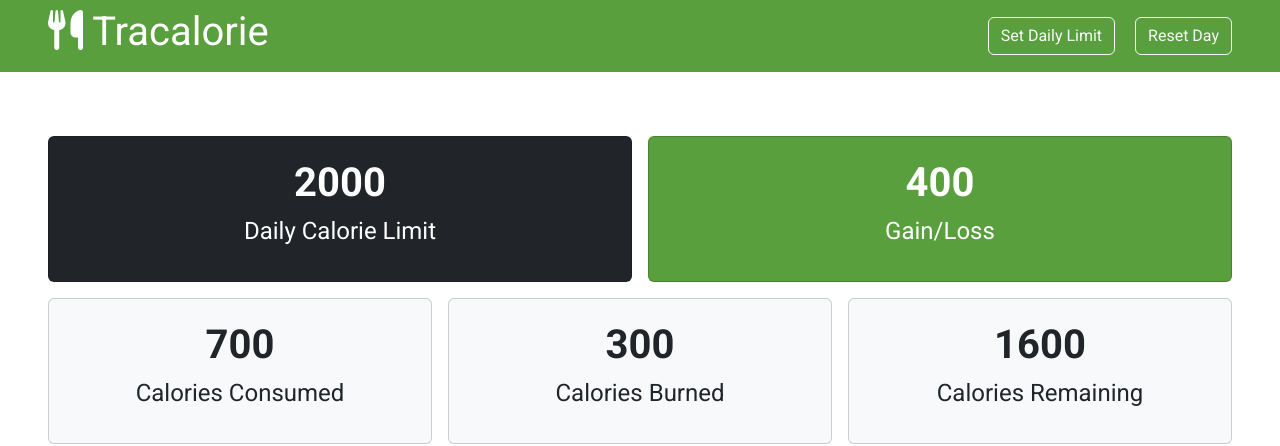
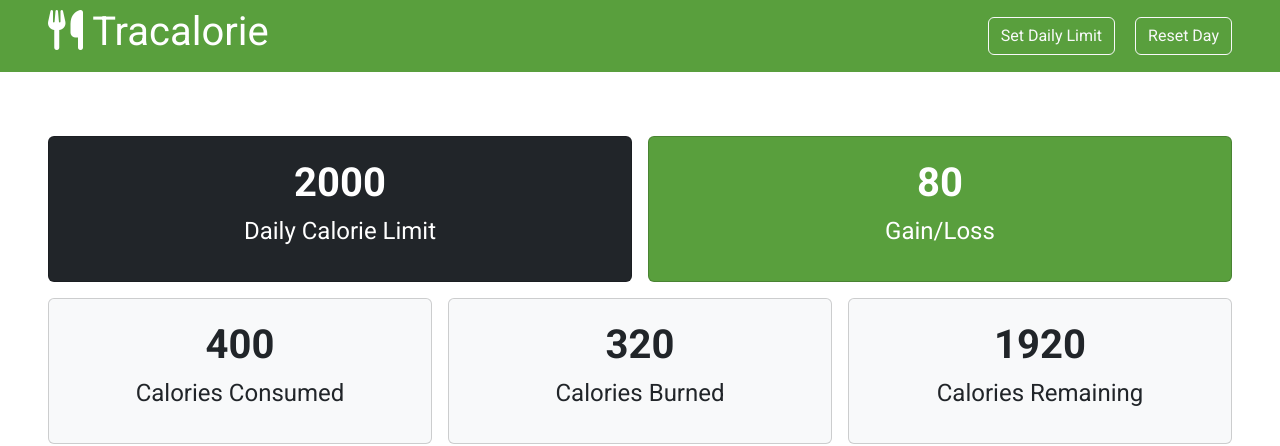
Before and after one commit to Xelodico/tracalorie, a plain HTML site: page index.html in a window 1280 px wide. Shown: the top 446 px of the page. Drawn offline with Linux system fonts and the light colour scheme.

Commit message:
Display tracker stats

```diff
--- a/js/app.js
+++ b/js/app.js
@@ -4,25 +4,71 @@ class CalorieTracker {
   #meals = [];
   #workouts = [];
 
+  constructor() {
+    this.#displayCaloriesLimit();
+    this.#displayCaloriesTotal();
+    this.#displayCaloriesConsumed();
+    this.#displayCaloriesBurned();
+    this.#displayCaloriesRemaining();
+  }
+
+  // Public Methods/API
+
   addMeal(meal) {
     this.#meals.push(meal);
     this.#totalCalories += meal.calories;
+    this.#render();
   }
 
   addWorkout(workout) {
     this.#workouts.push(workout);
     this.#totalCalories -= workout.calories;
+    this.#render();
   }
 
-  get meals() {
-    return this.#meals;
-  }
-  get workouts() {
-    return this.#workouts;
+  // Private Methods
+
+  #displayCaloriesTotal() {
+    const totalCaloriesEl = document.querySelector("#calories-total");
+    totalCaloriesEl.textContent = this.#totalCalories;
   }
 
-  get totalCalories() {
-    return this.#totalCalories;
+  #displayCaloriesLimit() {
+    const calorieLimitEl = document.querySelector("#calories-limit");
+    calorieLimitEl.textContent = this.#calorieLimit;
+  }
+
+  #displayCaloriesConsumed() {
+    const caloriesConsumedEl = document.querySelector("#calories-consumed");
+    const consumed = this.#meals.reduce(
+      (total, meal) => total + meal.calories,
+      0
+    );
+
+    caloriesConsumedEl.textContent = consumed;
+  }
+
+  #displayCaloriesBurned() {
+    const caloriesBurnedEl = document.querySelector("#calories-burned");
+    const burned = this.#workouts.reduce(
+      (total, workout) => total + workout.calories,
+      0
+    );
+
+    caloriesBurnedEl.textContent = burned;
+  }
+
+  #displayCaloriesRemaining() {
+    const caloriesRemainingEl = document.querySelector("#calories-remaining");
+    const remaining = this.#calorieLimit - this.#totalCalories;
+    caloriesRemainingEl.textContent = remaining;
+  }
+
+  #render() {
+    this.#displayCaloriesTotal();
+    this.#displayCaloriesConsumed();
+    this.#displayCaloriesBurned();
+    this.#displayCaloriesRemaining();
   }
 }
 
@@ -46,9 +92,5 @@ const tracker = new CalorieTracker();
 const breakfast = new Meal("Breakfast", 400);
 tracker.addMeal(breakfast);
 
-const run = new Workout("Morning Run", 300);
+const run = new Workout("Morning Run", 320);
 tracker.addWorkout(run);
-
-console.log(tracker.meals);
-console.log(tracker.workouts);
-console.log(tracker.totalCalories);
```
Also changed, not shown: index.html (+3 -5 lines).
